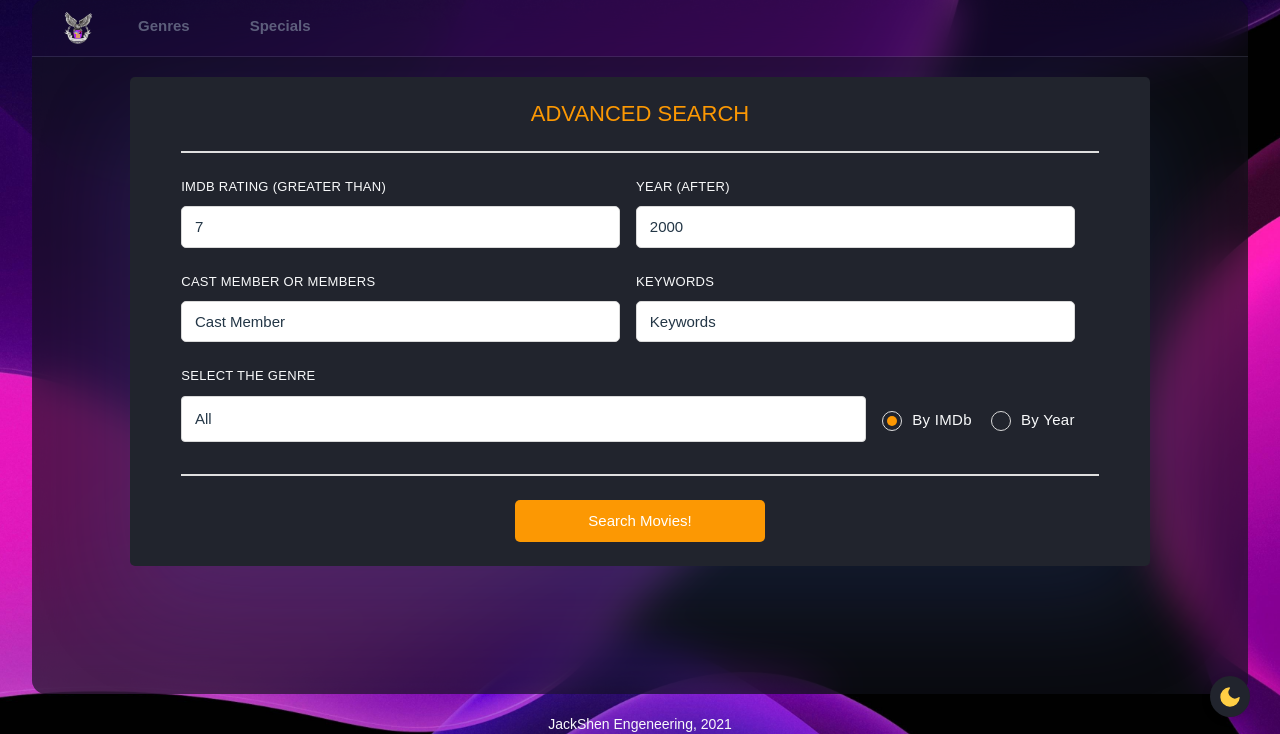
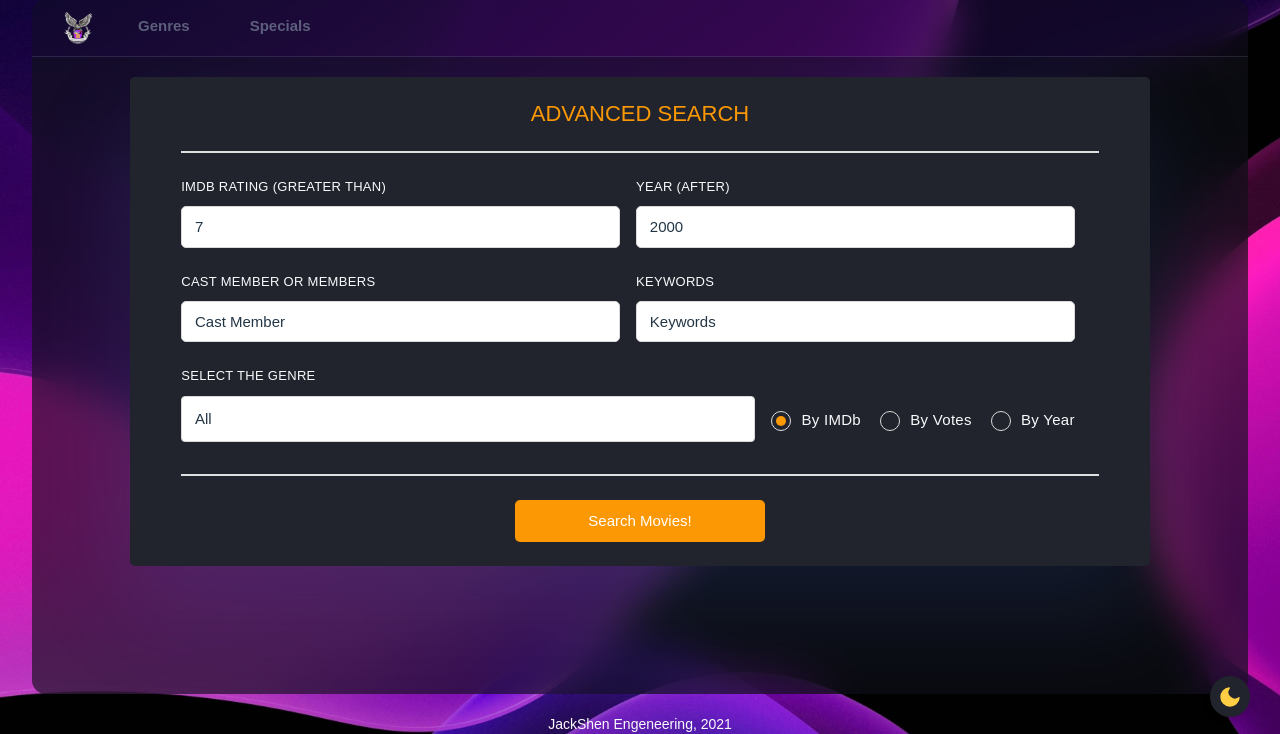
Before and after one commit to jackshendrikov/movie-finder, a Django app: page / in a window 1280 px wide. Shown: the part 33-767 px from the top of the page. Run offline with Django 3.2, Linux system fonts and the light colour scheme; some libraries are stand-ins or nearby versions; some web fonts are replaced.

Commit message:
Add sorting by votes

```diff
--- a/movies/views.py
+++ b/movies/views.py
@@ -104,20 +104,25 @@ def advanced_search(request):
             dfSelect = df_advance[(df_advance['rating'] >= float(get_rating)) & (df_advance['year'] >= int(get_year)) &
                                   (df_advance['genre'].str.contains(get_genre, na=False)) &
                                   (df_advance['cast'].str.contains(get_cast, na=False)) &
-                                  (df_advance['keywords'].str.contains(get_keywords, na=False))].sort_values(by='year',
-                                                                                                             ascending=False)
+                                  (df_advance['keywords'].str.contains(get_keywords, na=False))].sort_values(by='year', ascending=False)
+        elif sorting == 'byVotes':
+            dfSelect = df_advance[(df_advance['rating'] >= float(get_rating)) & (df_advance['year'] >= int(get_year)) &
+                                  (df_advance['genre'].str.contains(get_genre, na=False)) &
+                                  (df_advance['cast'].str.contains(get_cast, na=False)) &
+                                  (df_advance['keywords'].str.contains(get_keywords, na=False))].sort_values(by='votes', ascending=False)
         else:
             dfSelect = df_advance[(df_advance['rating'] >= float(get_rating)) & (df_advance['year'] >= int(get_year)) &
                                   (df_advance['genre'].str.contains(get_genre, na=False)) &
                                   (df_advance['cast'].str.contains(get_cast, na=False)) &
-                                  (df_advance['keywords'].str.contains(get_keywords, na=False))].sort_values(by='rating',
-                                                                                                             ascending=False)
+                                  (df_advance['keywords'].str.contains(get_keywords, na=False))].sort_values(by='rating', ascending=False)
 
         dfSelect = dfSelect.values.tolist()
         if get_genre == '': get_genre = 'All'
         if get_cast == '': get_cast = 'All'
         if get_keywords == '': get_keywords = 'Any'
+
         if sorting == 'byYear': sorting = 'By Year'
+        elif sorting == 'byVotes': sorting = 'By Votes'
         else: sorting = 'By Rating'
 
         paginator = Paginator(dfSelect, 15)
--- a/templates/advanced_search.html
+++ b/templates/advanced_search.html
@@ -1,5 +1,6 @@
 {% extends 'base.html' %}
 {% load static %}
+{% block title %}Movies List{% endblock %}
 
 {% block extrahead %}
     <link rel="stylesheet" href="{% static 'css/movies-list.css' %}">
--- a/templates/main-page.html
+++ b/templates/main-page.html
@@ -1,5 +1,6 @@
 {% extends 'base.html' %}
 {% load static %}
+{% block title %}Advanced Movie Search{% endblock %}
 
 {% block extrahead %}
     <link rel="stylesheet" href="{% static 'libs/icons.css' %}">
@@ -64,6 +65,11 @@
                             <span class="label"></span>By IMDb
                         </label>
 
+                        <label for="by-votes" class="radio">
+                            <input type="radio" value="byVotes" name="sorting" id="by-votes" class="hidden"/>
+                            <span class="label"></span>By Votes
+                        </label>
+
                         <label for="by-year" class="radio">
                             <input type="radio" value="byYear" name="sorting" id="by-year" class="hidden"/>
                             <span class="label"></span>By Year
--- a/templates/result.html
+++ b/templates/result.html
@@ -1,5 +1,6 @@
 {% extends 'base.html' %}
 {% load static %}
+{% block title %}{{ title }}{% endblock %}
 
 {% block extrahead %}
     <link rel="stylesheet" href="{% static 'css/movie-info.css' %}">
```
